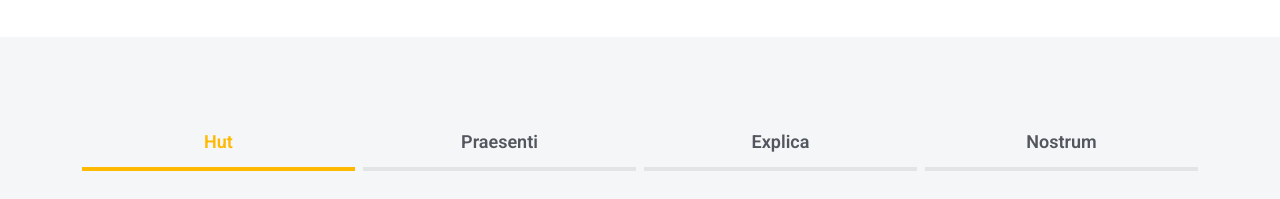
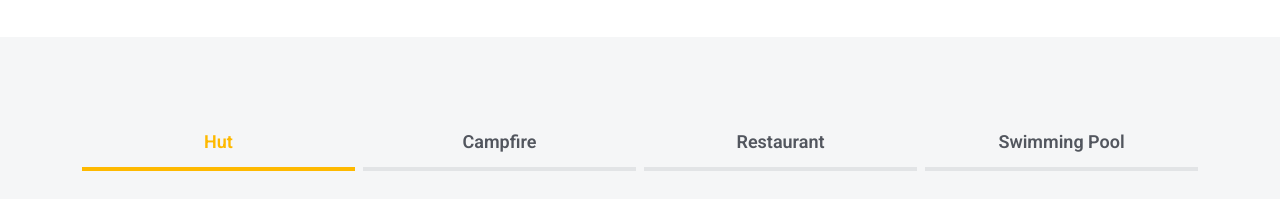
Before and after one commit to sreyasilp/react, a React (Create React App) app: page / in a window 1280 px wide. Shown: the part 5020-5219 px from the top of the page. Built offline with nearby package versions, Linux system fonts and the light colour scheme.

Commit message:
text cahnges

```diff
--- a/src/pages/Main/featuresSection.js
+++ b/src/pages/Main/featuresSection.js
@@ -19,7 +19,7 @@ export const Features = () => {
               data-bs-toggle='tab'
               data-bs-target='#tab-2'
             >
-              <h4>Praesenti</h4>
+              <h4>Campfire</h4>
             </a>
             {/* End tab nav item */}
           </li>
@@ -29,7 +29,7 @@ export const Features = () => {
               data-bs-toggle='tab'
               data-bs-target='#tab-3'
             >
-              <h4>Explica</h4>
+              <h4>Restaurant</h4>
             </a>
           </li>
           {/* End tab nav item */}
@@ -39,7 +39,7 @@ export const Features = () => {
               data-bs-toggle='tab'
               data-bs-target='#tab-4'
             >
-              <h4>Nostrum</h4>
+              <h4>Swimming Pool</h4>
             </a>
           </li>
           {/* End tab nav item */}
```
